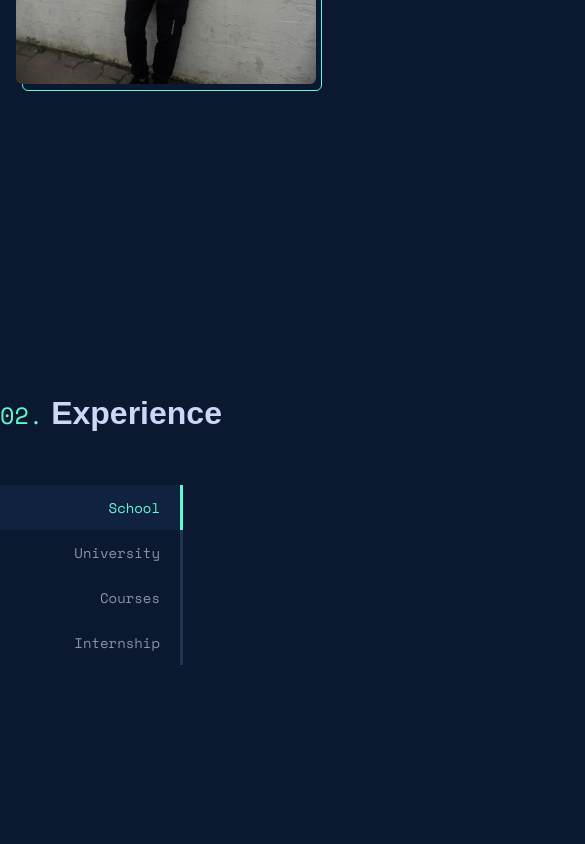
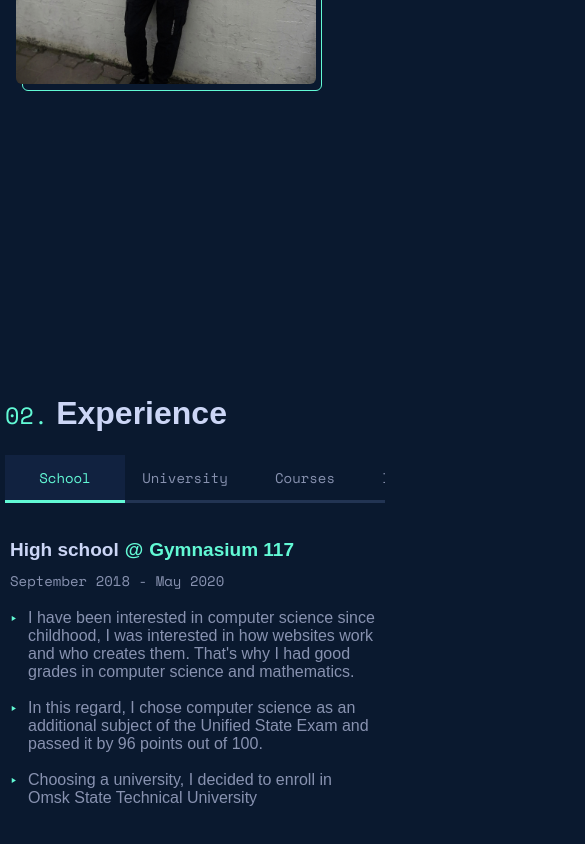
Before and after one commit to NeveSGG/portfolio, a React (Create React App) app: page / in a window 390 px wide. Shown: the part 2009-2853 px from the top of the page, 585 px wide, since content can reach past the window. Built offline with nearby package versions, Linux system fonts and the light colour scheme; a web font is replaced by a local one.

Commit message:
Experience part done

```diff
--- a/src/components/ExperienceDesc.css
+++ b/src/components/ExperienceDesc.css
@@ -0,0 +1,57 @@
+.ExpDesc{
+    padding-left: 40px;
+}
+
+.expdesc--name{
+    display: flex;
+    gap: 6px;
+}
+
+.expdesc--name-name{
+    font-size: 19px;
+    color: #ccd6f6;
+    margin-bottom: -5px;
+}
+
+.expdesc--name-name-2{
+    font-size: 19px;
+    color: #62f9d5;
+    margin-bottom: -5px;
+}
+
+.expdesc--date {
+
+}
+
+.expdesc--date-text{
+    color: #8892b0;
+    font-size: 14px;
+}
+
+.expdesc--list {
+    margin-left: 10px;
+    margin:  0;
+    padding: 0 0.5em;
+    list-style: none;
+}
+
+.expdesc--list-li {
+    padding-left: 10px;
+}
+
+.expdesc--list-li::marker {
+    content: "\2023";
+    color:#62f9d5;
+}
+
+.expdesc--list-li-text {
+    color: #8892b0;
+    font-size: 16px;
+}
+
+@media (max-width: 485px) {
+    .ExpDesc{
+        padding-left: 5px;
+        padding-top: 20px;
+    }
+}
--- a/src/components/ExperienceDesc.jsx
+++ b/src/components/ExperienceDesc.jsx
@@ -0,0 +1,30 @@
+import './ExperienceDesc.css'
+
+export default function ExperienceDesc(props) {
+
+    return (
+        <div className='ExpDesc'>
+
+            <div className='expdesc--name'>
+                <h2 className='justText expdesc--name-name'>{props.Name}</h2>
+                {props.MaskForLink && <h2 className='justText expdesc--name-name-2'>@</h2>}
+                {props.MaskForLink && <h2 className='justText expdesc--name-name-2'><a className='justText expdesc--name-name-2 customLink' href={props.LinkToPlace}>{props.MaskForLink}</a></h2>}
+            </div>
+
+            <div className='expdesc--date'>
+                <p className='code expdesc--date-text'>{props.Date}</p>
+            </div>
+
+            <ul className='expdesc--list'>
+                {
+                    props.Info.map((elem, i) => (
+                        <li key={i} className='expdesc--list-li'>
+                            <p className='justText expdesc--list-li-text'>{elem}</p>
+                        </li>
+                    ))
+                }
+            </ul>
+
+        </div>
+    )
+}
--- a/src/components/ExperienceMenu.css
+++ b/src/components/ExperienceMenu.css
@@ -1,11 +1,16 @@
 .Experience {
-    width: 850px;
+    max-width: 750px;
+    width: auto;
     margin: 15em auto;
 }
 
 .Menu {
     display: flex;
     padding-top: 30px;
+}
+
+.wrapperwrwr {
+    display: flex;
 }
 
 .menu-wrapper {
@@ -72,3 +77,86 @@
     height: calc(45px * 4);
     border-left: 3px solid #223453;
 }
+
+@media (min-width: 571px) and (max-width: 800px) {
+    .Experience {
+        margin: 15em 15px;
+    }
+}
+
+@media (min-width: 485px) and (max-width: 571px) {
+    .Experience {
+        margin: 15em 15px;
+    }
+
+    .menu-wrapper {
+        width: 120px;
+    }
+}
+
+@media (max-width: 485px) {
+    .Experience {
+        margin: 15em 5px;
+    }
+
+    .menu-wrapper {
+        padding: 0 0;
+        width: auto;
+        flex-direction: row;
+    }
+
+    .wrapperwrwr{
+        flex-direction: column;
+    }
+
+    .Menu {
+        position: relative;
+        padding-top: 0;
+        height: 48px;
+        overflow-x: auto;
+        overflow-y: hidden;
+    }
+
+    .menu-name {
+        padding-right: 0;
+    }
+
+    .linesWrapper {
+        position: absolute;
+        left: 0px;
+        top: 45px;
+    }
+
+    .liveLine {
+        height: 3px;
+        width: 120px;
+        border-top: 3px solid #62f9d5;
+        border-left: none;
+        transform: translateX(0);
+    }
+
+    .transY2 {
+        transform: translateX(100%);
+    }
+
+    .transY3 {
+        transform: translateX(200%);
+    }
+
+    .transY4 {
+        transform: translateX(300%);
+    }
+
+    .grayLineForBack {
+        position: absolute;
+        height: 3px;
+        width: calc(120px * 4);
+        border-top: 3px solid #223453;
+        border-left: none;
+    }
+
+    .menu-name-wrapper {
+        width: 120px;
+        justify-content: center;
+    }
+}
--- a/src/components/ExperienceMenu.jsx
+++ b/src/components/ExperienceMenu.jsx
@@ -1,6 +1,7 @@
-import { useState } from 'react'
+import { useState, useEffect } from 'react'
 import './ExperienceMenu.css'
 import data from '../experienceInfo'
+import ExperienceDesc from './ExperienceDesc'
 
 export default function ExperienceMenu () {
 
@@ -15,6 +16,8 @@ export default function ExperienceMenu () {
                 <h1 className='justText about-title-title'>Experience</h1>
                 <div className='vertical-line'></div>
             </div>
+
+            <div className='wrapperwrwr'>
 
                 <div className='Menu'>
 
@@ -69,10 +72,14 @@ export default function ExperienceMenu () {
 
                 </div>
 
+                <ExperienceDesc
+                    {...data[uderlined]}
 
+                />
 
             </div>
 
+        </div>
 
     )
 }
--- a/src/experienceInfo.js
+++ b/src/experienceInfo.js
@@ -1,31 +1,31 @@
 export default {
-    "School" : {
-        "Name" : "High school",
-        "LinkToPlace" : "https://гимназия117.рф/",
-        "MaskForLink" : "Gymnasium 117",
-        "Date" : "September 2018 - May 2020",
-        "Info" : ["I have been interested in computer science since childhood, I was interested in how websites work and who creates them. That's why I had good grades in computer science and mathematics.", "In this regard, I chose computer science as an additional subject of the Unified State Exam and passed it by 96 points out of 100.", "Choosing a university, I decided to enroll in Omsk State Technical University"]
+    School : {
+        Name : "High school",
+        LinkToPlace : "https://гимназия117.рф/",
+        MaskForLink : "Gymnasium 117",
+        Date : "September 2018 - May 2020",
+        Info : ["I have been interested in computer science since childhood, I was interested in how websites work and who creates them. That's why I had good grades in computer science and mathematics.", "In this regard, I chose computer science as an additional subject of the Unified State Exam and passed it by 96 points out of 100.", "Choosing a university, I decided to enroll in Omsk State Technical University"]
     },
 
-    "University" : {
-        "Name" : "OmGTU University",
-        "LinkToPlace" : "https://www.omgtu.ru/",
-        "MaskForLink" : "OmGTU",
-        "Date" : "September 2020 - May 2024",
-        "Info" : ["Today I am studying in the 3rd year of the university, in the direction of 'Software Engineering'", "Here we are studying how mobile, desktop and web applications are created", "I spend my free time exploring the possibilities of ReactJS, as well as training in creating websites"]
+    University : {
+        Name : "OmGTU University",
+        LinkToPlace : "https://www.omgtu.ru/",
+        MaskForLink : "OmGTU",
+        Date : "September 2020 - May 2024",
+        Info : ["Today I am studying in the 3rd year of the university, in the direction of 'Software Engineering'", "Here we are studying how mobile, desktop and web applications are created", "I spend my free time exploring the possibilities of ReactJS, as well as training in creating websites"]
     },
 
-    "Courses" : {
-        "Name" : "My top-3 courses",
-        "Date" : "September 2020 - Now",
-        "Info" : ["In the first place among my top 3 most useful and convenient courses for learning ReactJS is Scrimba. The free course on learning the basics allows you to study React with interest and add several projects to your portfolio.", "In second place, I placed the free course 'The Way of the Samurai' on the YouTube platform. Having studied everything the presenter talks about, you will become a valuable junior developer.", "In third place in my top 3 is the course of the same author as in second place. This is a course called 'The Way of the Samurai 2.0'. It continues the in-depth study of React"]
+    Courses : {
+        Name : "My top-3 courses",
+        Date : "September 2020 - Present",
+        Info : ["In the first place among my top 3 most useful and convenient courses for learning ReactJS is Scrimba. The free course on learning the basics allows you to study React with interest and add several projects to your portfolio.", "In second place, I placed the free course 'The Way of the Samurai' on the YouTube platform. Having studied everything the presenter talks about, you will become a valuable junior developer.", "In third place in my top 3 is the course of the same author as in second place. This is a course called 'The Way of the Samurai 2.0'. It continues the in-depth study of React"]
     },
 
-    "Internship" : {
-        "Name" : "Students` IT-Laboratory",
-        "LinkToPlace" : "http://studentlabs.ru/",
-        "MaskForLink" : "Student Labs 2022",
-        "Date" : "July - September 2022",
-        "Info" : ["This is a great place to develop teamwork skills to create projects, as well as to develop your own skills"]
+    Internship : {
+        Name : "Students` IT-Laboratory",
+        LinkToPlace : "http://studentlabs.ru/",
+        MaskForLink : "Student Labs 2022",
+        Date : "July - September 2022",
+        Info : ["This is a great place to develop teamwork skills to create projects, as well as to develop your own skills"]
     }
 }
```
Lines whose indentation alone changed are shown as unchanged.
